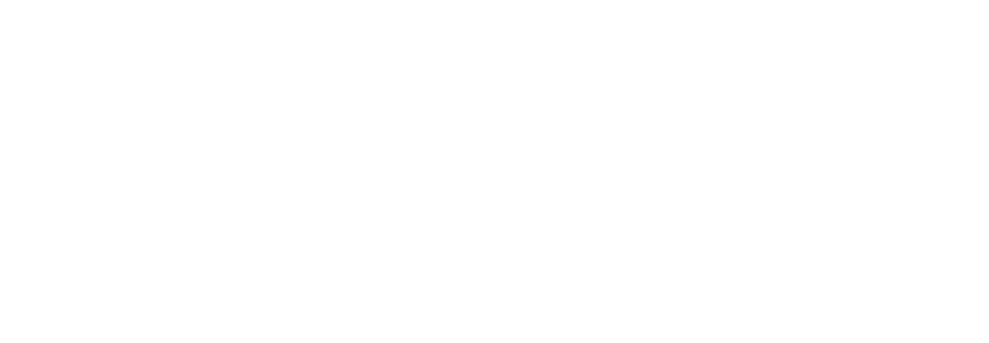
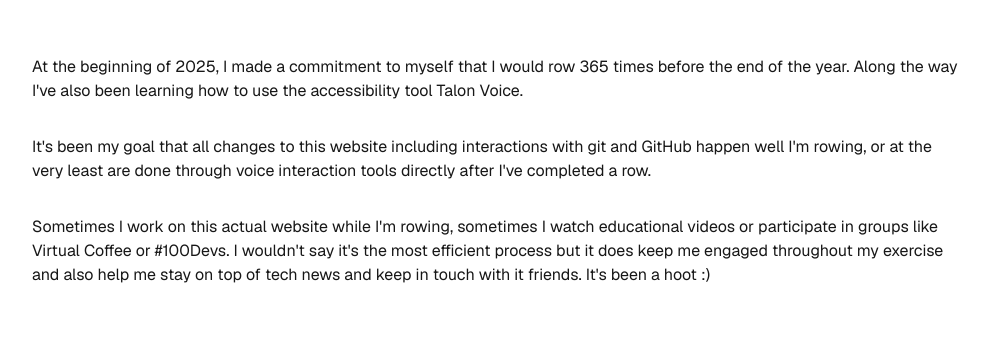
Before and after one commit to trillium/row_tracker, a Next.js app: page /while_rowing in a window 1280 px wide. Shown: the part 609-952 px from the top of the page, without its empty margins (144-1133 px from the left). Built offline with nearby package versions, Linux system fonts and the light colour scheme.

Commit message:
feat: Update While Rowing page text

```diff
--- a/src/app/while_rowing/page.tsx
+++ b/src/app/while_rowing/page.tsx
@@ -1,14 +1,29 @@
-import Footer from "@/components/ui/footer";
-
 export default async function Home() {
   return (
-    <div className="grid grid-rows-[1fr_1fr_1fr] items-center justify-items-center min-h-screen p-8 pb-20 gap-16 sm:p-20 font-[family-name:var(--font-geist-sans)]">
+    <div className="items-center justify-items-center flex flex-row flex-grow h-full p-8 pb-20 gap-16 sm:p-20 font-[family-name:var(--font-geist-sans)]">
       <main className="flex flex-col gap-8 row-start-2 items-center justify-center max-w-screen">
-        <div className="">
-          <p>Under construction.</p>
+        <div className="flex flex-col gap-8 p-4">
+          <p className="">
+            At the beginning of 2025, I made a commitment to myself that I would
+            row 365 times before the end of the year. Along the way I've also
+            been learning how to use the accessibility tool Talon Voice.
+          </p>
+          <p>
+            It's been my goal that all changes to this website including
+            interactions with git and GitHub happen well I'm rowing, or at the
+            very least are done through voice interaction tools directly after
+            I've completed a row.
+          </p>
+          <p>
+            Sometimes I work on this actual website while I'm rowing, sometimes
+            I watch educational videos or participate in groups like Virtual
+            Coffee or #100Devs. I wouldn't say it's the most efficient process
+            but it does keep me engaged throughout my exercise and also help me
+            stay on top of tech news and keep in touch with it friends. It's
+            been a hoot :)
+          </p>
         </div>
       </main>
-      <Footer />
     </div>
   );
 }
```
